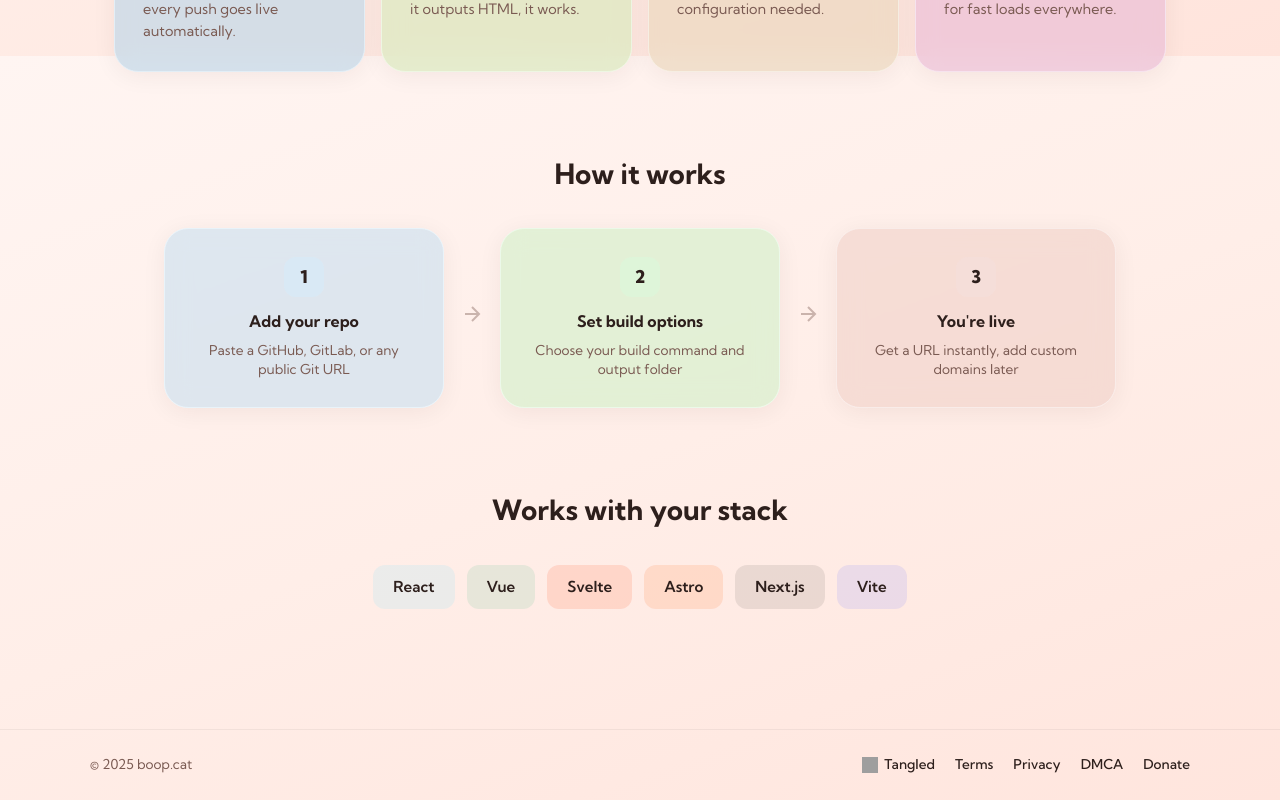
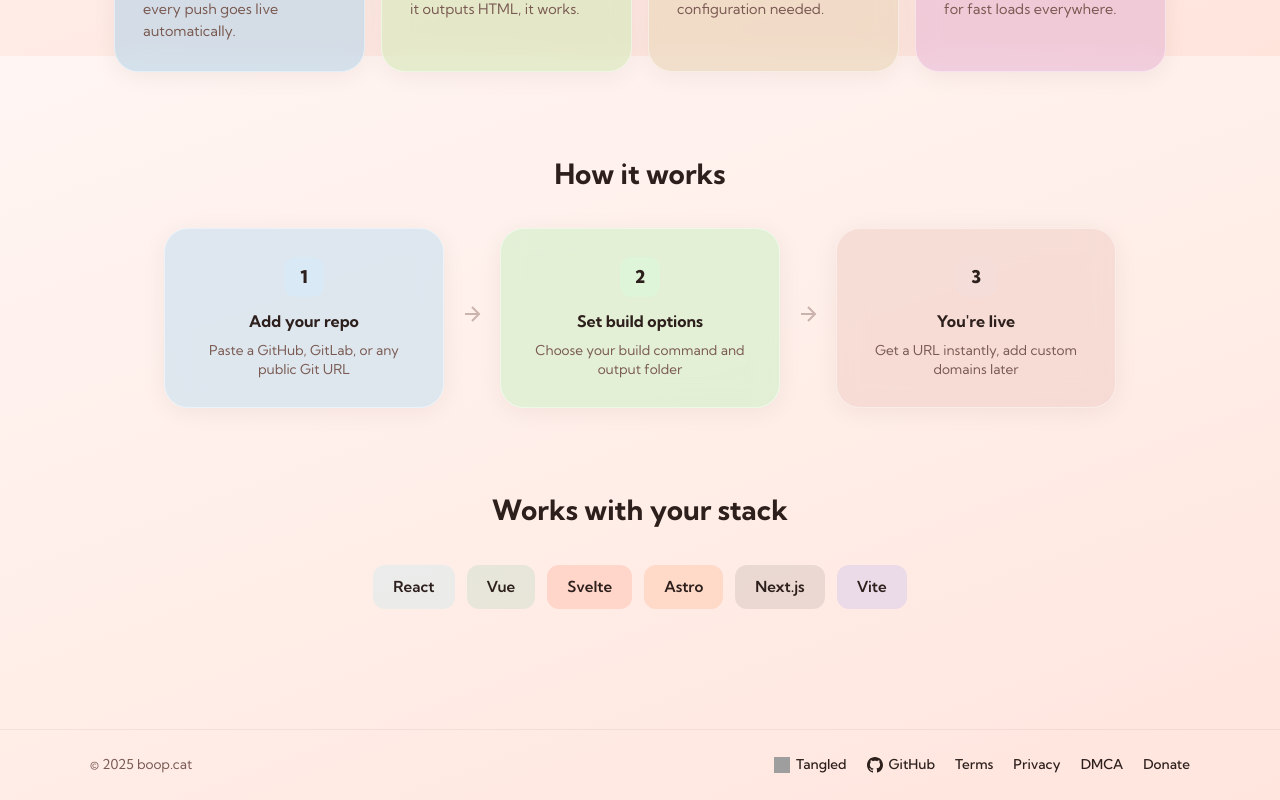
Before and after one commit to scanash00/boop.cat, a React (Vite) app in the folder client/: page / in a window 1280 px wide. Shown: the part 744-1544 px from the top of the page. Built offline with nearby package versions, Linux system fonts and the light colour scheme; no server answers; grey boxes are pictures that could not be loaded.

Commit message:
feat: add github url to footer

```diff
--- a/client/src/App.jsx
+++ b/client/src/App.jsx
@@ -356,6 +356,17 @@
               />
               <span>Tangled</span>
             </a>
+            <a
+              href="https://github.com/scanash00/boop.cat"
+              target="_blank"
+              rel="noopener noreferrer"
+              className="footer-external-link"
+            >
+              <svg width="16" height="16" viewBox="0 0 24 24" fill="currentColor">
+                <path d="M12 0c-6.626 0-12 5.373-12 12 0 5.302 3.438 9.8 8.207 11.387.599.111.793-.261.793-.577v-2.234c-3.338.726-4.033-1.416-4.033-1.416-.546-1.387-1.333-1.756-1.333-1.756-1.089-.745.083-.729.083-.729 1.205.084 1.839 1.237 1.839 1.237 1.07 1.834 2.807 1.304 3.492.997.107-.775.418-1.305.762-1.604-2.665-.305-5.467-1.334-5.467-5.931 0-1.311.469-2.381 1.236-3.221-.124-.303-.535-1.524.117-3.176 0 0 1.008-.322 3.301 1.23.957-.266 1.983-.399 3.003-.404 1.02.005 2.047.138 3.006.404 2.291-1.552 3.297-1.23 3.297-1.23.653 1.653.242 2.874.118 3.176.77.84 1.235 1.911 1.235 3.221 0 4.609-2.807 5.624-5.479 5.921.43.372.823 1.102.823 2.222v3.293c0 .319.192.694.801.576 4.765-1.589 8.199-6.086 8.199-11.386 0-6.627-5.373-12-12-12z" />
+              </svg>
+              <span>GitHub</span>
+            </a>
             <Link to="/tos">Terms</Link>
             <Link to="/privacy">Privacy</Link>
             <Link to="/dmca">DMCA</Link>
--- a/client/src/styles.css
+++ b/client/src/styles.css
@@ -821,18 +821,21 @@
   transform: scale(1.05);
 }
 
-.tangled-footer-link {
+.tangled-footer-link,
+.footer-external-link {
   display: inline-flex;
   align-items: center;
   gap: 6px;
   transition: opacity 0.2s ease;
 }
 
-.tangled-footer-link:hover {
+.tangled-footer-link:hover,
+.footer-external-link:hover {
   opacity: 0.8;
 }
 
-.tangled-footer-link .tangled-icon {
+.tangled-footer-link .tangled-icon,
+.footer-external-link svg {
   width: 16px;
   height: 16px;
 }
```
